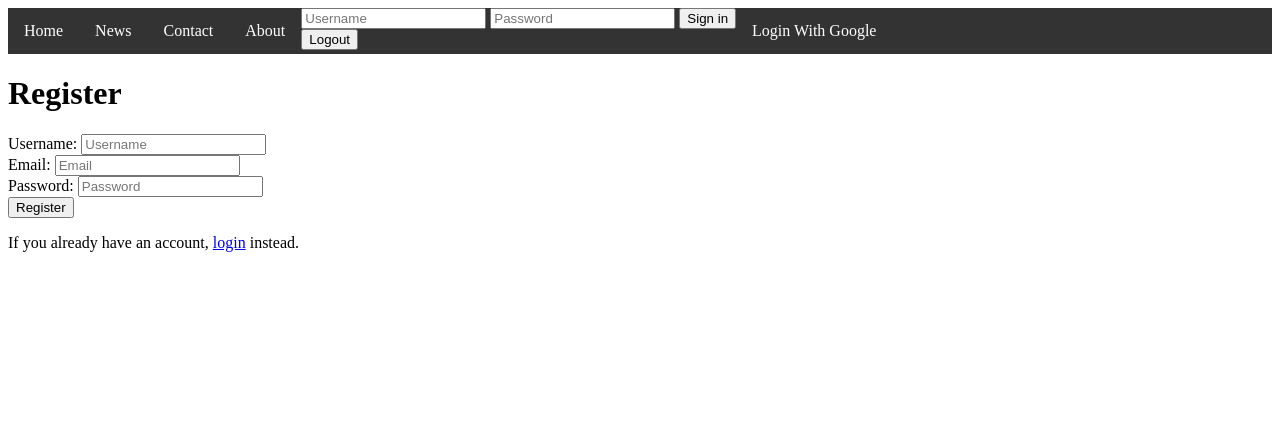
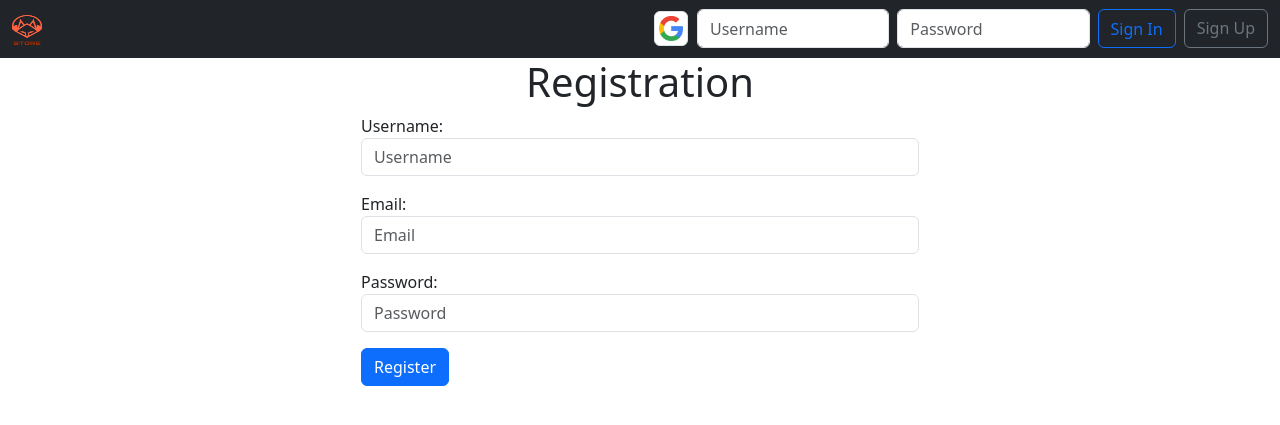
Before and after one commit to mikrise2/online-store, a Django app: page /registration in a window 1280 px wide. Shown: the top 425 px of the page. Run offline with Django 4.2, Linux system fonts and the light colour scheme; some libraries are stand-ins or nearby versions.

Commit message:
implemented bootstrap 5. Front-side refactoring for navbar, registration, login.

```diff
--- a/config/settings.py
+++ b/config/settings.py
@@ -67,7 +67,9 @@ INSTALLED_APPS = [
     'allauth.account',
     'allauth.socialaccount',
 
-    'allauth.socialaccount.providers.google'
+    'allauth.socialaccount.providers.google',
+
+    'bootstrap5'
 ]
 
 SOCIALACCOUNT_LOGIN_ON_GET = True
--- a/store/forms.py
+++ b/store/forms.py
@@ -11,5 +11,5 @@ class UserRegistrationForm(forms.ModelForm):
 
 
 class UserStandardLoginForm(forms.Form):
-    username = forms.CharField()
-    password = forms.CharField()
+    username = forms.CharField(required=True)
+    password = forms.CharField(required=True)
--- a/store/urls.py
+++ b/store/urls.py
@@ -1,3 +1,4 @@
+from django.contrib.auth.views import LogoutView
 from django.urls import path
 
 from . import views
@@ -6,5 +7,5 @@ urlpatterns = [
     path('', views.index, name='index'),
     path('registration', views.registration, name='registration'),
     path('login', views.standard_login, name='login'),
-    path("logout", views.logout_request, name="logout")
+    path('logout', LogoutView.as_view(), name='logout')
 ]
--- a/store/views.py
+++ b/store/views.py
@@ -1,15 +1,15 @@
 import logging
 
 from django.shortcuts import render, redirect
-from django.contrib.auth import login, authenticate, logout
+from django.contrib.auth import login, authenticate
 
 from store.forms import UserRegistrationForm, UserStandardLoginForm
 
-logger = logging.getLogger("logger")
+logger = logging.getLogger('logger')
 
 
 def index(request):
-    return render(request, "index.html")
+    return render(request, 'index.html')
 
 
 def registration(request):
@@ -28,7 +28,7 @@ def registration(request):
 
 
 def standard_login(request):
-    if request.method == "POST":
+    if request.method == 'POST':
         form = UserStandardLoginForm(data=request.POST)
         if form.is_valid():
             username = form.cleaned_data.get('username')
@@ -36,14 +36,9 @@ def standard_login(request):
             user = authenticate(username=username, password=password)
             if user is not None:
                 login(request, user)
-                return redirect("/")
+                return redirect('/')
             else:
                 logger.warning(f'Invalid username or password. Username:{username}.')
         else:
             logger.warning(f'Fields input is not correct.')
-    return redirect("/")
-
-
-def logout_request(request):
-    logout(request)
-    return redirect("/")
+    return redirect('/')
--- a/templates/header.html
+++ b/templates/header.html
@@ -3,8 +3,7 @@
 <html lang="en">
 <head>
     <meta charset="UTF-8">
-    <link rel="stylesheet" type="text/css" href="{% static 'css/header.css' %}">
-    <title></title>
+    <link rel="icon" type="image/x-icon" href="{% static 'images/logo.png' %}" />
 </head>
 <body>
 {% include 'includes/nav.html' %}
--- a/templates/includes/nav.html
+++ b/templates/includes/nav.html
@@ -1,28 +1,45 @@
 {% load static %}
 {% load socialaccount %}
-<header>
-    <ul>
-        <li><a href="">Home</a></li>
-        <li><a href="">News</a></li>
-        <li><a href="">Contact</a></li>
-        <li><a href="">About</a></li>
-        <li>
-            <form method="POST" action="/login">
-                {% csrf_token %}
-                <input type="text" id="username" name="username" placeholder="Username">
-                <input type="password" id="password" name="password" placeholder="Password">
-                <button class="" type="submit">Sign in</button>
-            </form>
-            <form action="/logout">
-                <button type="submit">Logout</button>
-            </form>
-        </li>
-        <li>
-            {% if user.is_authenticated %}
-                <p style="color: red">Welcome, You are logged in as {{ user.username }}</p>
-            {% else %}
-                <a href="{% provider_login_url 'google' %}">Login With Google</a>
-            {% endif %}
-        </li>
-    </ul>
-</header>
+{% load bootstrap5 %}
+{% bootstrap_css %}
+{% bootstrap_javascript %}
+<nav class="navbar navbar-expand-lg navbar-dark bg-dark">
+    <div class="container">
+        <a class="navbar-brand" href="/">
+            <img src="{% static 'images/logo.png' %}" alt="logo" width="30" height="30">
+        </a>
+    </div>
+    <div class="container-fluid">
+        <button class="navbar-toggler" type="button" data-bs-toggle="collapse" data-bs-target="#navbarSupportedContent"
+                aria-controls="navbarSupportedContent" aria-expanded="false" aria-label="Toggle navigation">
+            <span class="navbar-toggler-icon"></span>
+        </button>
+        <div class="collapse navbar-collapse" id="navbarSupportedContent">
+            <div class="d-flex ms-auto">
+                {% if user.is_authenticated %}
+                    <a class="navbar-brand" style="color: white">Welcome, You are logged in as {{ user.username }}</a>
+                    <form action="/logout">
+                        <button type="submit" class="btn btn-outline-secondary">Logout</button>
+                    </form>
+                {% else %}
+
+                    <a class="d-flex me-2" style="max-height: 35px; max-width: 35px; margin: 2px"
+                       href="{% provider_login_url 'google' %}"><img
+                            src="{% static 'images/Google.png' %}" class="img-fluid img-thumbnail" style="height: 100%"
+                            alt="logo"></a>
+                    <form class="d-flex" method="POST" action="/login">
+                        {% csrf_token %}
+                        <input class="form-control me-2" type="text" id="username" name="username"
+                               placeholder="Username"
+                               aria-label="Username">
+                        <input class="form-control me-2" type="password" id="password" name="password"
+                               placeholder="Password"
+                               aria-label="Password">
+                        <button class="btn btn-outline-primary text-nowrap me-2" type="submit">Sign In</button>
+                    </form>
+                    <a class="btn btn-outline-secondary text-nowrap" href="/registration">Sign Up</a>
+                {% endif %}
+            </div>
+        </div>
+    </div>
+</nav>
--- a/templates/register.html
+++ b/templates/register.html
@@ -1,26 +1,23 @@
 {% extends "header.html" %}
 
 {% block content %}
-
-    <div class="">
-        <h1>Register</h1>
-        <form method="POST" action="/registration">
+    <h1 style="text-align: center">Registration</h1>
+    <div class="container-sm d-flex align-items-center justify-content-center">
+        <form method="POST" action="/registration" style="width: 50%">
             {% csrf_token %}
-            <div>
-                <label for="username">Username:</label>
-                <input type="text" name="username" id="username" placeholder="Username">
+            <div class="mb-3">
+                <label for="username" class="label">Username:</label>
+                <input class="form-control" type="text" name="username" id="username" placeholder="Username">
             </div>
-            <div>
-                <label for="email">Email:</label>
-                <input type="email" name="email" id="email" placeholder="Email">
+            <div class="mb-3">
+                <label for="email" class="label">Email:</label>
+                <input class="form-control" type="email" name="email" id="email" placeholder="Email">
             </div>
-            <div>
-                <label for="password">Password:</label>
-                <input type="password" name="password" id="password" placeholder="Password">
+            <div class="mb-3">
+                <label for="password" class="label">Password:</label>
+                <input class="form-control" type="password" name="password" id="password" placeholder="Password">
             </div>
-            <button class="" type="submit">Register</button>
+            <button class="btn btn-primary" type="submit">Register</button>
         </form>
-        <p class="">If you already have an account, <a href="/login">login</a> instead.</p>
     </div>
-
 {% endblock %}
--- a/templates/static/css/header.css
+++ /dev/null
@@ -1,24 +0,0 @@
-ul {
-  list-style-type: none;
-  margin: 0;
-  padding: 0;
-  overflow: hidden;
-  background-color: #333;
-}
-
-li {
-  float: left;
-}
-
-li a {
-  display: block;
-  color: white;
-  text-align: center;
-  padding: 14px 16px;
-  text-decoration: none;
-}
-
-/* Change the link color to #111 (black) on hover */
-li a:hover {
-  background-color: #111;
-}
```
Also changed, not shown: templates/myaccount.html (deleted, +0 -10 lines), templates/static/images/Google.png (added), templates/static/images/logo.png (added).
